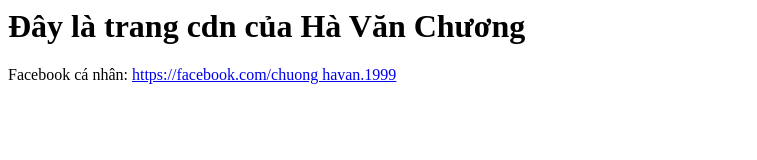
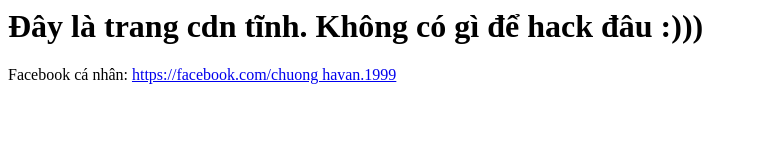
Before and after one commit to havanchuong/cdn, a plain HTML site: page index.html in a window 1280 px wide. Shown: the whole page, without its empty margins (0-757 px from the left). Drawn offline with Linux system fonts and the light colour scheme.

Commit message:
Update index.html

```diff
--- a/index.html
+++ b/index.html
@@ -1,6 +1,6 @@
 <html>
   <meta charset="utf-8"></meta>
-<h1>Đây là trang cdn của Hà Văn Chương </h1>
+<h1>Đây là trang cdn tĩnh. Không có gì để hack đâu :))) </h1>
 Facebook cá nhân:
 <a href = "https://facebook.com/chuong.havan.1999">
 https://facebook.com/chuong havan.1999
```
